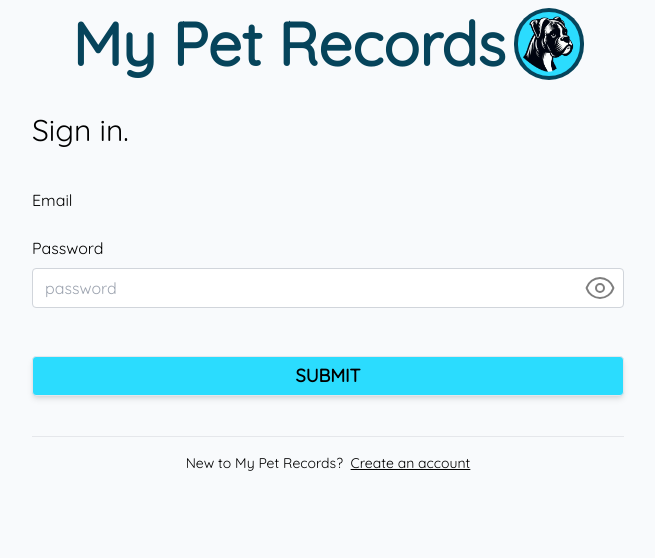
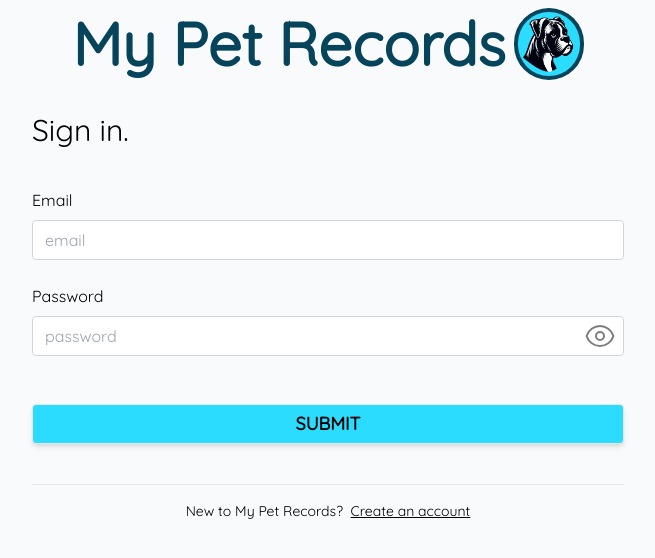
Before and after one commit to justincaryk/next-node-postgres-starter, a Next.js app in the folder frontend/: page /signin in a window 1280 px wide. Shown: the top 558 px of the page, without its empty margins (312-967 px from the left). Built offline with nearby package versions, Linux system fonts and the light colour scheme; no server answers.

Commit message:
type email (todo - fix logic to fall back to input)

```diff
--- a/frontend/src/components/parts/form/form-field.tsx
+++ b/frontend/src/components/parts/form/form-field.tsx
@@ -115,7 +115,7 @@
           />
         ) : null}
 
-        {rest.type === 'text' || rest.type === 'input' || rest.type === 'date' ? (
+        {rest.type === 'text' || rest.type === 'input' || rest.type === 'date' || rest.type === 'email' ? (
           <Input
             errors={errors}
             name={name}
```
